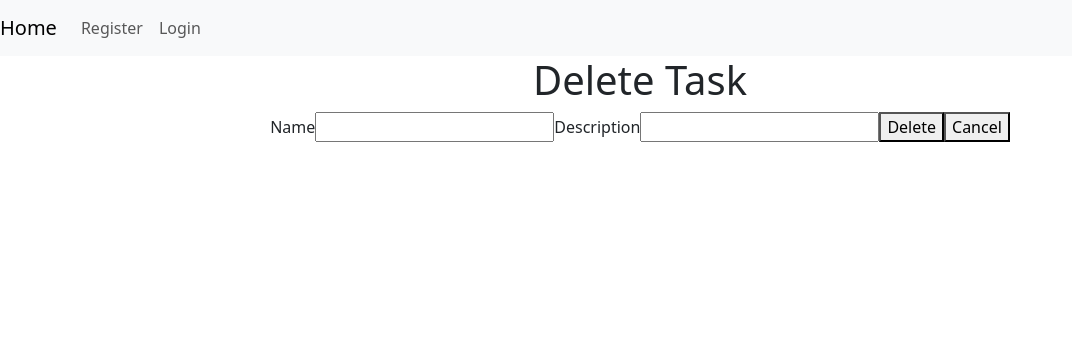
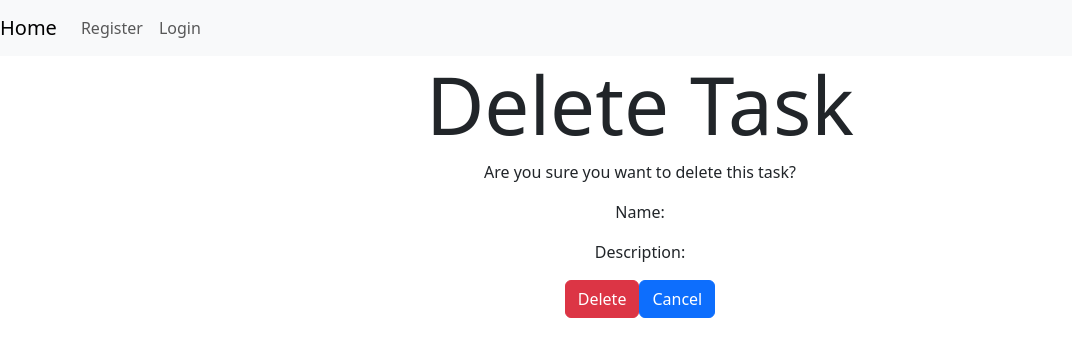
Before and after one commit to mpierce1988/ReactTaskManager, a React (Create React App) app in the folder task-manager/: page /tasks/1/delete in a window 1280 px wide. Shown: the top 356 px of the page, without its empty margins (0-1072 px from the left). Built offline with nearby package versions, Linux system fonts and the light colour scheme; no server answers.

Commit message:
Styled DeleteTask and added Cancel button

```diff
--- a/task-manager/src/containers/DeleteTask.js
+++ b/task-manager/src/containers/DeleteTask.js
@@ -2,6 +2,8 @@ import { useState, useEffect } from "react";
 import { useParams } from "react-router-dom";
 import { getTask, deleteTask } from "../functions/apiFunctions";
 import { useUser } from "../contexts/UserContext";
+import { Alert, Button } from "react-bootstrap";
+import { useNavigate } from "react-router-dom";
 
 export function DeleteTask(){
     // set loading, error and success states
@@ -17,6 +19,9 @@ export function DeleteTask(){
     const { taskId } = useParams();
     // get userId from user context
     const { userId } = useUser();
+
+    // get navigate from react-router-dom
+    const navigate = useNavigate();
 
     // Retrieve task from api
     useEffect(() => {
@@ -70,20 +75,24 @@ export function DeleteTask(){
         }
     }
 
+    // go back to tasks on cancel
+    const cancel = () => {
+        navigate('/tasks');
+    }
+
 
     return (
         <>
-            <h1>Delete Task</h1>
+            <h1 className="display-1">Delete Task</h1>
             {loading && <p>Loading...</p>}
             {error && <p>{error}</p>}
             {success && <p>Task deleted successfully</p>}
+            <p>Are you sure you want to delete this task?</p>
+            <p data-testid='task-name'>Name: {name}</p>
+            <p data-testid='task-description'>Description: {description}</p>
             <form onSubmit={submit}>
-                <label htmlFor="name">Name</label>
-                <input type="text" name="name" id="name" value={name} readOnly={true} data-testid="task-name"/>
-                <label htmlFor="description">Description</label>
-                <input type="text" name="description" id="description" value={description} readOnly={true} data-testid="task-description"/>
-                <button type="submit">Delete</button>
-                <button role='button' type='button'>Cancel</button>
+                <Button variant="danger" type="submit">Delete</Button>
+                <Button variant="primary" role='button' type='button' onClick={cancel}>Cancel</Button>
             </form>
         </>
     );
```
